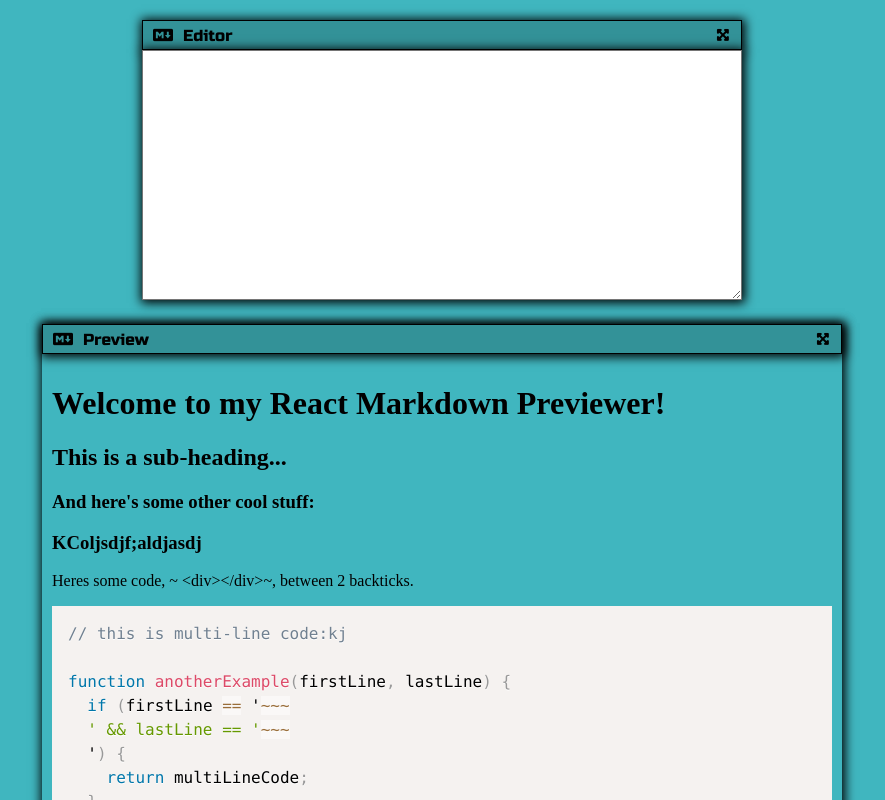
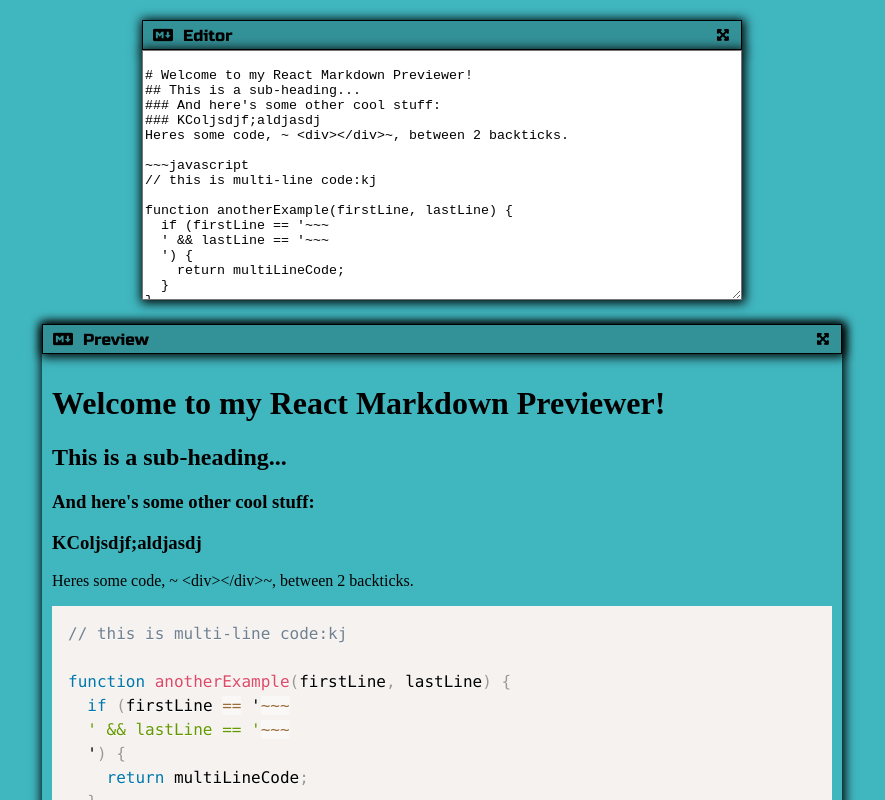
Before and after one commit to errami01/markdown-previewer, a React (Create React App) app: page / in a window 1280 px wide. Shown: the top 800 px of the page, without its empty margins (198-1083 px from the left). Built offline with nearby package versions, Linux system fonts and the light colour scheme.

Commit message:
feat: add handleInputChange

```diff
--- a/src/App.js
+++ b/src/App.js
@@ -5,10 +5,8 @@ import remarkGfm from "remark-gfm";
 import { Prism as SyntaxHighlighter } from "react-syntax-highlighter";
 import { useState } from 'react';
 function App() {
-  const [inputText, setInputText] = useState()
   const defaultText = `
-  # Welcome to my React Markdown Previewer!
-
+# Welcome to my React Markdown Previewer!
 ## This is a sub-heading...
 ### And here's some other cool stuff:
 ### KColjsdjf;aldjasdj
@@ -55,7 +53,11 @@ And here. | Okay. | I think we get it.
 ![freeCodeCamp Logo](https://cdn.freecodecamp.org/testable-projects-fcc/images/fcc_secondary.svg)
 
   `;
+  const [inputText, setInputText] = useState(defaultText)
 
+function handleInputChange(event){
+  setInputText(event.target.value)
+}
   return (
     <div className="App">
       <div className='editor'>
@@ -63,7 +65,7 @@ And here. | Okay. | I think we get it.
           <i class="fa-brands fa-markdown"></i>
           Editor
           <i class="fa fa-arrows-alt"></i></header>
-        <textarea />
+        <textarea onChange={handleInputChange}value={inputText}/>
       </div>
       <div className='preview'>
         <header>
@@ -73,7 +75,7 @@ And here. | Okay. | I think we get it.
           <div className='prev-boy'>
           <ReactMarkdown
             remarkPlugins={[remarkGfm]}
-            children={defaultText}
+            children={inputText}
             components={{
               code({ node, inline, className, children, ...props }) {
                 const match = /language-(\w+)/.exec(className || "");
```
